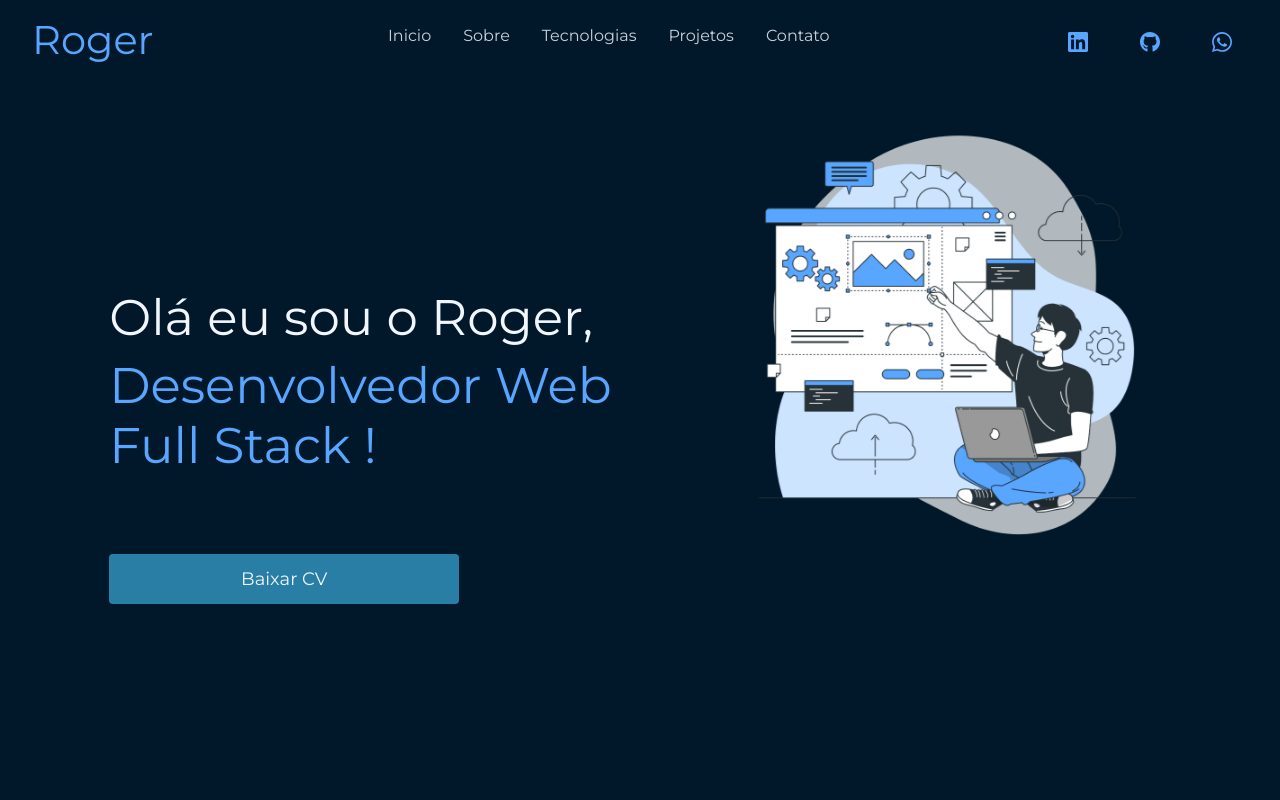
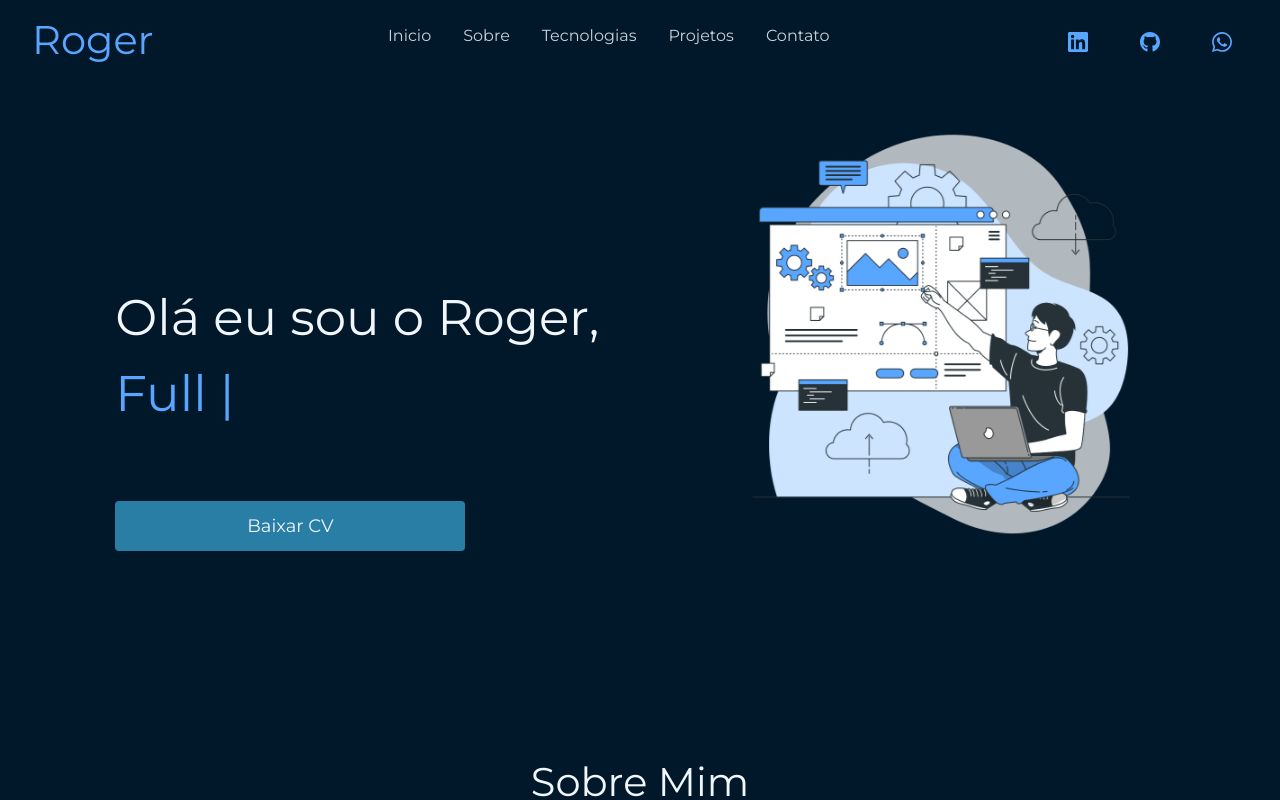
Before and after one commit to rogervalentim/portf-lio, a React (Create React App) app: page / in a window 1280 px wide. Shown: the top 800 px of the page. Built offline with nearby package versions, Linux system fonts and the light colour scheme; the HTML template or start-up script is replaced by a standard one.

Commit message:
adicionando um type animation no inicio

```diff
--- a/package.json
+++ b/package.json
@@ -17,6 +17,7 @@
     "react-interactive-blob": "^0.0.1",
     "react-router-dom": "^6.4.2",
     "react-scripts": "5.0.1",
+    "react-type-animation": "^2.1.2",
     "three": "^0.146.0",
     "web-vitals": "^2.1.4"
   },
--- a/src/container/Inicio/Inicio.jsx
+++ b/src/container/Inicio/Inicio.jsx
@@ -2,6 +2,7 @@ import React from "react";
 import "./Inicio.css";
 import Avatar from "../../assets/images/inicio/avatar.png";
 import Curriculum from "../../assets/images/inicio/curriculo-Roger-Valentim.pdf";
+import { TypeAnimation } from "react-type-animation";
 
 function Inicio() {
   return (
@@ -9,21 +10,27 @@ function Inicio() {
       <section className="home-container" id="home">
         <div className="container-title">
           <h3 className="home-title">Olá eu sou o Roger,</h3>
-          <h3 className="text-animation">
-            Desenvolvedor Web
-            <br></br>Full Stack !
-          </h3>
+          <TypeAnimation
+            sequence={[
+              "Desenvolvedor Web",
+              1000,
+              "Full Stack !",
+              2000,
+            ]}
+            wrapper="div"
+            cursor={true}
+            repeat={Infinity}
+            className="text-animation"
+
+          />
           <a href={Curriculum} target="_blank">
-            <button className="link-btn">
-            Baixar CV
-            </button>
-            </a>
+            <button className="link-btn">Baixar CV</button>
+          </a>
         </div>
         <div className="avatar-container">
           <img className="avatar" src={Avatar} alt="avatar inicio" />
         </div>
       </section>
-
     </>
   );
 }
```
Also changed, not shown: 1 other file (tests, documents, lock files or other folders).
